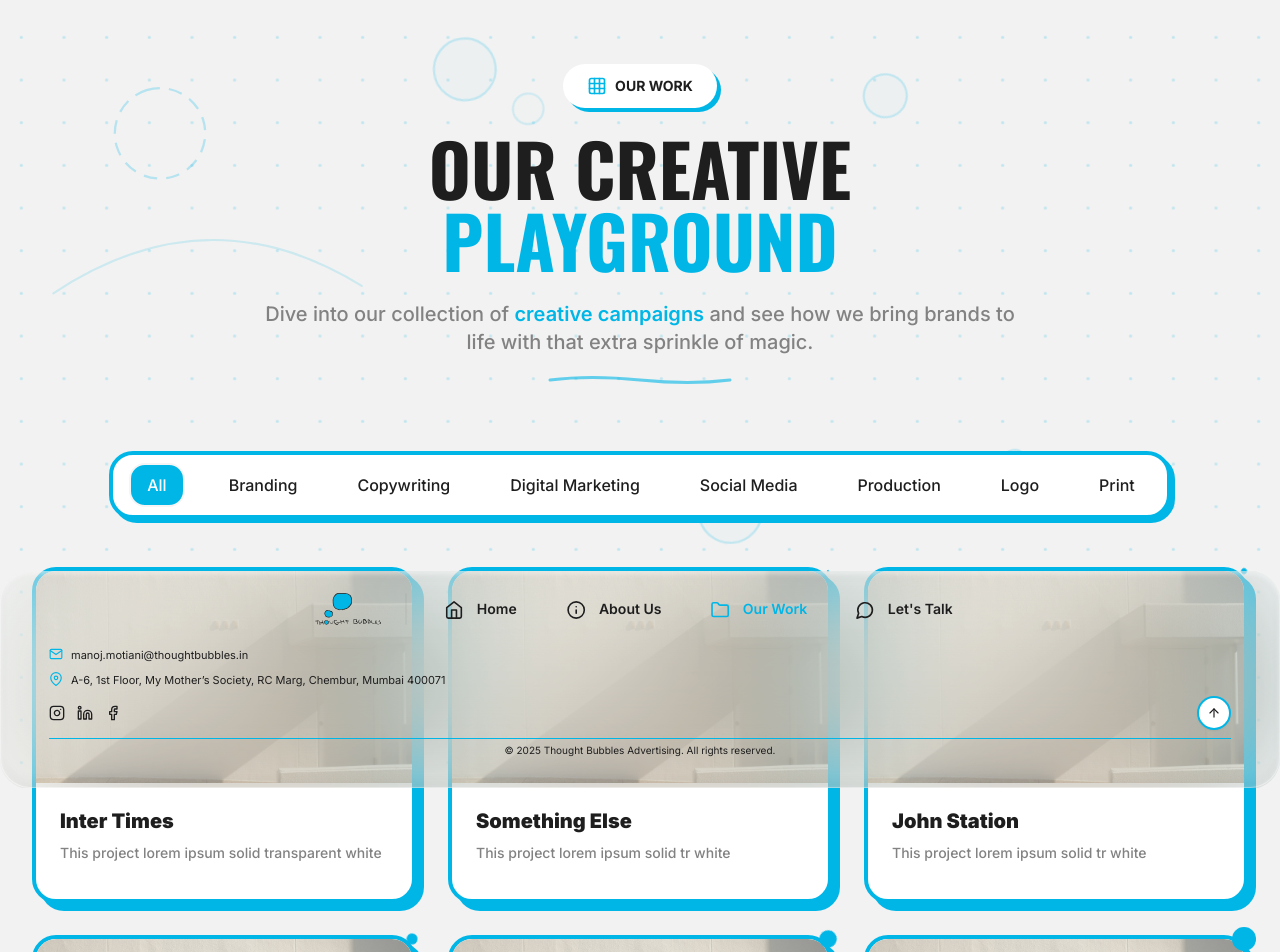
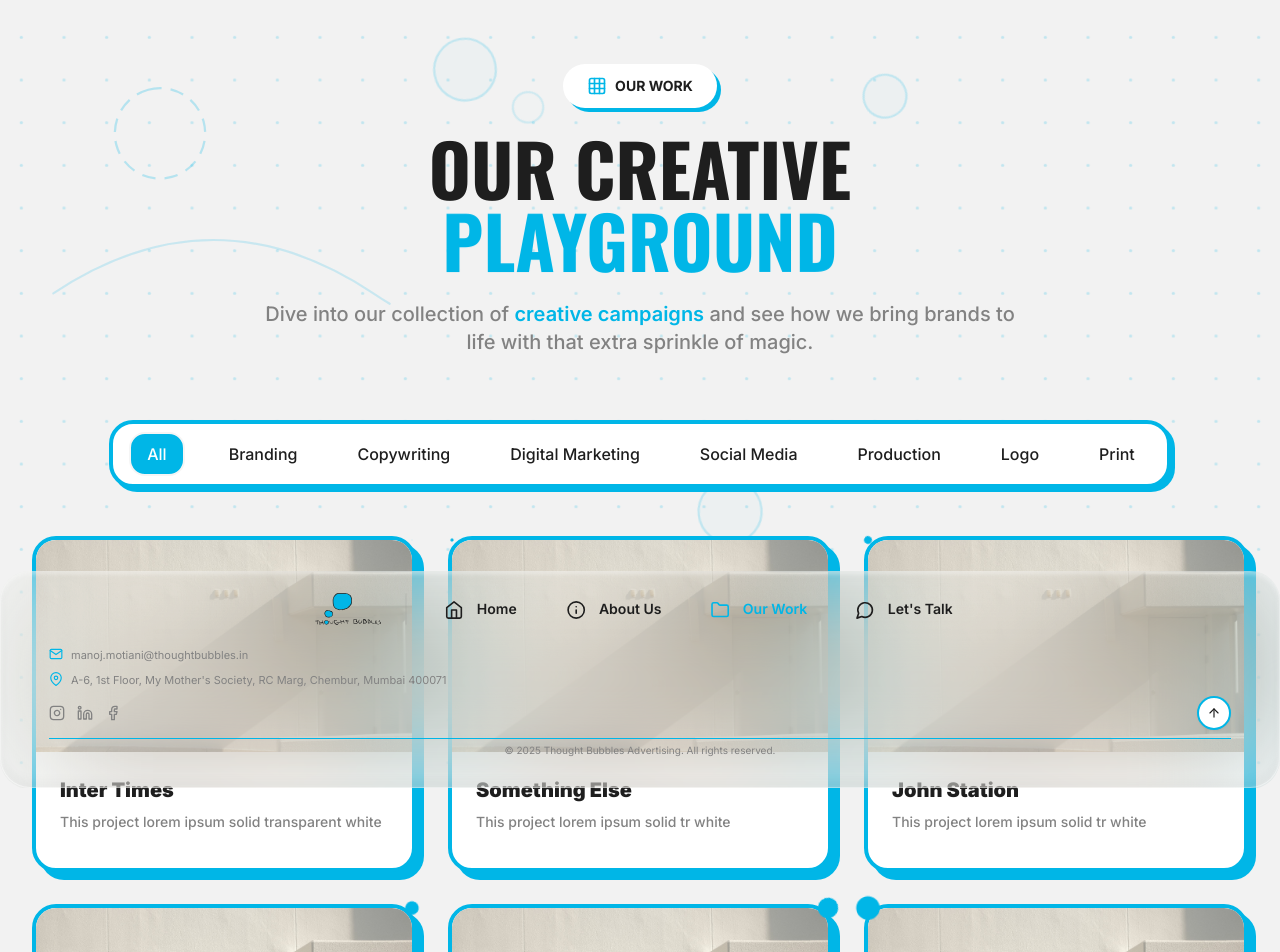
Before and after one commit to vatsalmotiani/thought-bubbles, a Next.js app: page /work in a window 1280 px wide. Shown: the top 952 px of the page. Built offline with nearby package versions, Linux system fonts and the light colour scheme.

Commit message:
fix: Dock Spacing

```diff
--- a/src/app/layout.jsx
+++ b/src/app/layout.jsx
@@ -22,7 +22,7 @@ export const metadata = {
 export default function RootLayout({ children }) {
   return (
     <html lang='en'>
-      <body className='font-inter text-neutral-500 flex flex-col min-h-screen relative bg-tb-bg mb-80'>
+      <body className='font-inter text-neutral-500 flex flex-col min-h-screen relative bg-tb-bg pb-60'>
         <BackgroundElements />
         <SpaceshipHunter />
         {/* <Navbar /> */}
--- a/src/app/work/page.jsx
+++ b/src/app/work/page.jsx
@@ -274,25 +274,6 @@ export default function WorkShowcase() {
           >
             Dive into our collection of <span style={{ color: "#00B6E7", fontWeight: "600" }}>creative campaigns</span> and see how we bring brands to life with that extra sprinkle of magic.
           </motion.p>
-
-          {/* Animated underline doodle */}
-          <svg
-            className='mx-auto mt-4'
-            width='200'
-            height='15'
-            viewBox='0 0 200 15'
-          >
-            <motion.path
-              d='M10,8 Q50,3 100,8 T190,8'
-              stroke='#00B6E7'
-              strokeWidth='3'
-              fill='none'
-              strokeLinecap='round'
-              initial={{ pathLength: 0, opacity: 0 }}
-              animate={{ pathLength: 1, opacity: 0.6 }}
-              transition={{ duration: 2, delay: 1.2, ease: "easeOut" }}
-            />
-          </svg>
         </motion.div>
         {/* Updated Filter Navigation */}
         <CategoryNavigation
--- a/src/components/CaseCard.jsx
+++ b/src/components/CaseCard.jsx
@@ -20,6 +20,7 @@ const CaseCard = ({ caseStudy, index = 0, withAnimation = true }) => {
       y: -8,
     },
   };
+  const showRandomBubble = Math.random();
 
   return (
     <motion.div
@@ -82,9 +83,24 @@ const CaseCard = ({ caseStudy, index = 0, withAnimation = true }) => {
       </Link>
 
       {/* Floating sparkle */}
-      {withAnimation && (
+      {withAnimation && showRandomBubble < 0.5 && (
         <motion.div
           className='absolute -top-2 -right-2 w-6 h-6 rounded-full'
+          style={{ backgroundColor: "#00B6E7" }}
+          animate={{
+            scale: [0, 1, 0],
+            rotate: [0, 180, 360],
+          }}
+          transition={{
+            duration: 3,
+            repeat: Infinity,
+            delay: index * 0.3,
+          }}
+        />
+      )}
+      {withAnimation && showRandomBubble >= 0.5 && (
+        <motion.div
+          className='absolute -top-2 -left-2 w-6 h-6 rounded-full'
           style={{ backgroundColor: "#00B6E7" }}
           animate={{
             scale: [0, 1, 0],
--- a/src/components/DesktopDockNavbar.jsx
+++ b/src/components/DesktopDockNavbar.jsx
@@ -17,7 +17,7 @@ export default function DesktopDockNavbar() {
 
   useEffect(() => {
     setFooterProgress(0);
-    setIsShrunk(false);
+    setIsShrunk(true);
   }, [pathname]);
 
   useEffect(() => {
@@ -28,7 +28,7 @@ export default function DesktopDockNavbar() {
       setFooterProgress(progress);
 
       if (progress === 0 && window.scrollY > 60) setIsShrunk(true);
-      if (progress === 0 && window.scrollY <= 60) setIsShrunk(false);
+      if (progress === 0 && window.scrollY <= 60) setIsShrunk(true);
     };
     window.addEventListener("scroll", handleScroll);
     return () => window.removeEventListener("scroll", handleScroll);
@@ -138,7 +138,7 @@ export default function DesktopDockNavbar() {
         <motion.div
           animate={{ height: smoothHeight }}
           transition={{ duration: 0.3, ease: "easeOut" }}
-          className='w-full overflow-hidden px-6 sm:px-12'
+          className='w-full overflow-hidden px-6 sm:px-12 '
         >
           {showEmailAddress && (
             <motion.div
@@ -154,7 +154,7 @@ export default function DesktopDockNavbar() {
                 />
                 <a
                   href='mailto:manoj.motiani@thoughtbubbles.in'
-                  className='hover:underline'
+                  className='hover:underline text-tb-body'
                 >
                   manoj.motiani@thoughtbubbles.in
                 </a>
@@ -164,7 +164,7 @@ export default function DesktopDockNavbar() {
                   size={14}
                   className='text-[#00B6E7] mr-2'
                 />
-                A-6, 1st Floor, My Mother’s Society, RC Marg, Chembur, Mumbai 400071
+                <p className='text-tb-body'>A-6, 1st Floor, My Mother's Society, RC Marg, Chembur, Mumbai 400071</p>
               </div>
             </motion.div>
           )}
@@ -182,19 +182,28 @@ export default function DesktopDockNavbar() {
                     href='https://www.instagram.com/thoughtbubbles_/'
                     target='_blank'
                   >
-                    <Instagram size={16} />
+                    <Instagram
+                      color='#828282'
+                      size={16}
+                    />
                   </a>
                   <a
                     href='https://in.linkedin.com/in/thought-bubbles-advertising-0aa385290'
                     target='_blank'
                   >
-                    <Linkedin size={16} />
+                    <Linkedin
+                      color='#828282'
+                      size={16}
+                    />
                   </a>
                   <a
                     href='/'
                     target='_blank'
                   >
-                    <Facebook size={16} />
+                    <Facebook
+                      color='#828282'
+                      size={16}
+                    />
                   </a>
                 </div>
                 <motion.button
@@ -206,7 +215,7 @@ export default function DesktopDockNavbar() {
                   <ArrowUp size={14} />
                 </motion.button>
               </div>
-              <div className='pt-1 border-t border-[#00B6E7] text-center text-[10px]'>© 2025 Thought Bubbles Advertising. All rights reserved.</div>
+              <div className='pt-1 border-t border-[#00B6E7] text-tb-body text-center text-[10px]'>© 2025 Thought Bubbles Advertising. All rights reserved.</div>
             </motion.div>
           )}
         </motion.div>
```
